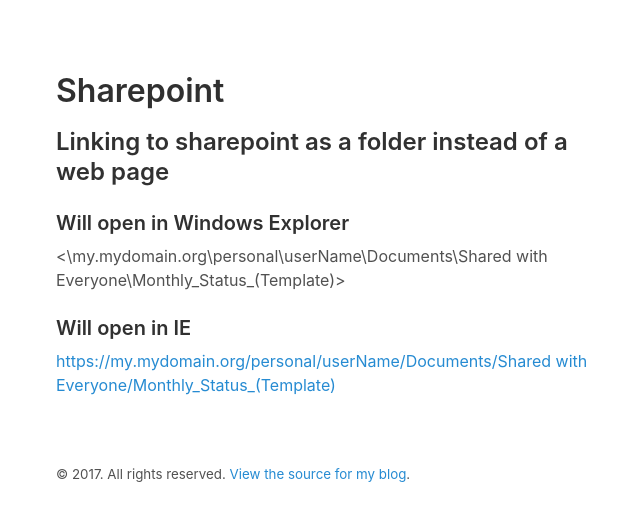
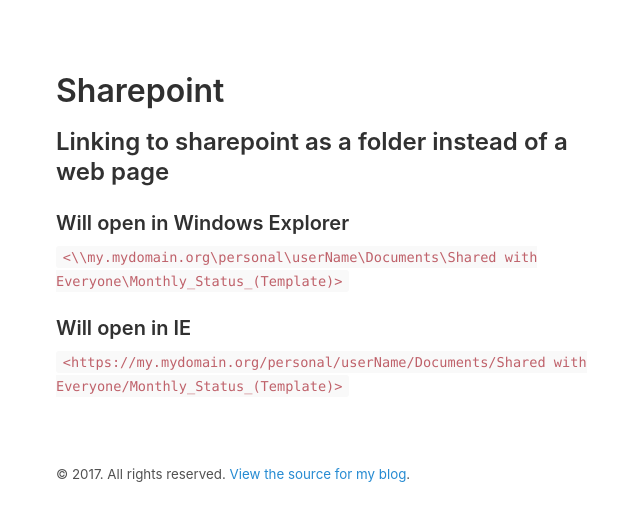
Before and after one commit to briankohles/briankohles.github.io, a Jekyll site: the page built from _wiki/sharepoint.md, in a window 1280 px wide, cut to the strip 207-728 px from the top of the page. Shown: the whole strip, without its empty margins (304-944 px from the left). Built offline with Jekyll 4.4.1, drawn with Linux system fonts in a browser that asks for light colours.

Commit message:
Update sharepoint.md

```diff
--- a/_wiki/sharepoint.md
+++ b/_wiki/sharepoint.md
@@ -9,6 +9,7 @@
 
 ## Linking to sharepoint as a folder instead of a web page
 ### Will open in Windows Explorer
-<\\my.mydomain.org\personal\userName\Documents\Shared with Everyone\Monthly_Status_(Template)>
+`<\\my.mydomain.org\personal\userName\Documents\Shared with Everyone\Monthly_Status_(Template)>`
+
 ### Will open in IE
-<https://my.mydomain.org/personal/userName/Documents/Shared with Everyone/Monthly_Status_(Template)>
+`<https://my.mydomain.org/personal/userName/Documents/Shared with Everyone/Monthly_Status_(Template)>`
```
